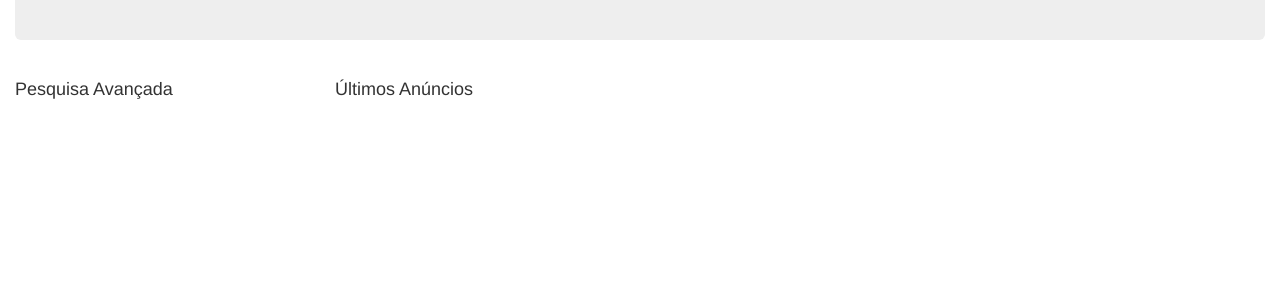
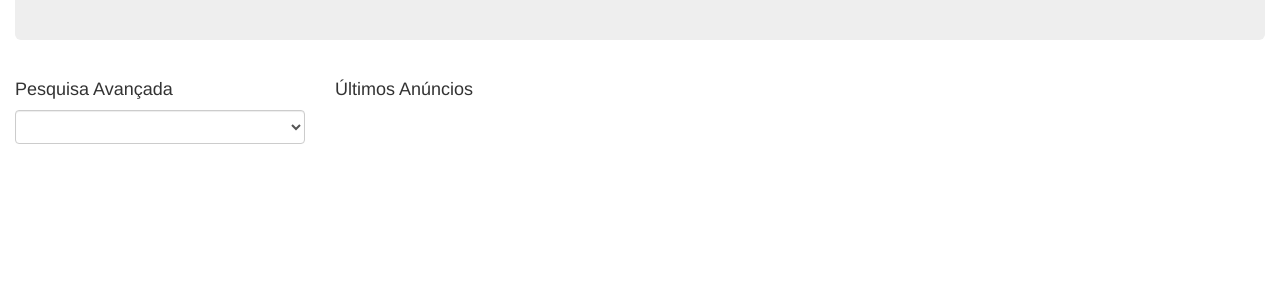
Before and after one commit to deusyvan/classificados, a PHP site: page / in a window 1280 px wide. Shown: the part 236-536 px from the top of the page. Run offline with PHP 8.4, Linux system fonts and the light colour scheme; data comes from the database, SQL or seed files in the repository; data that the repository does not hold is empty.

Commit message:
Criando formulario de filtros

```diff
--- a/index.php
+++ b/index.php
@@ -30,6 +30,13 @@ $anuncios = $a->getUltimosAnuncios($p, $por_pagina);
 		<div class="row">
 			<div class="col-sm-3">
 				<h4>Pesquisa Avançada</h4>
+				<form method="GET">
+					<div class="form-group">
+						<select name="filtros[categoria]" class="form-control">
+
+						</select>
+					</div>
+				</form>
 			</div>
 			<div class="col-sm-9">
 				<h4>Últimos Anúncios</h4>
```
